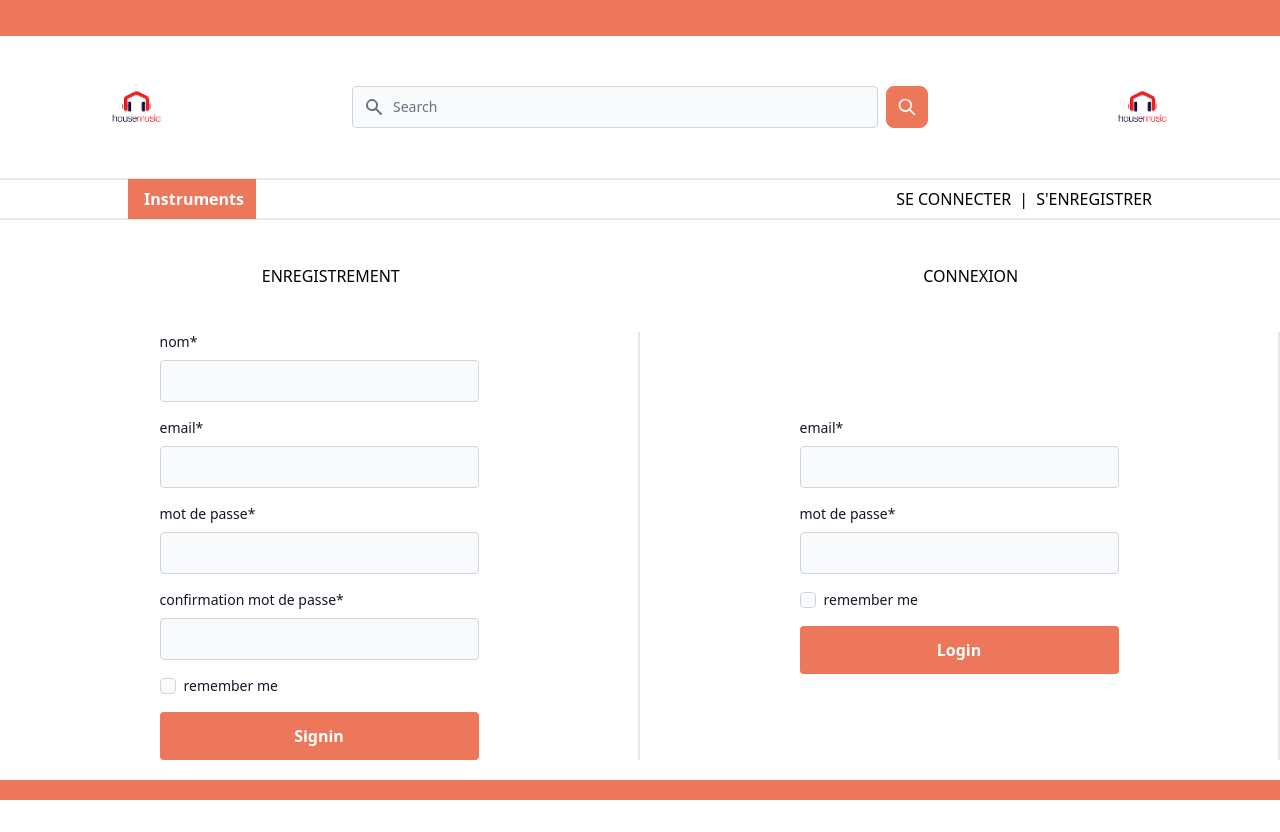
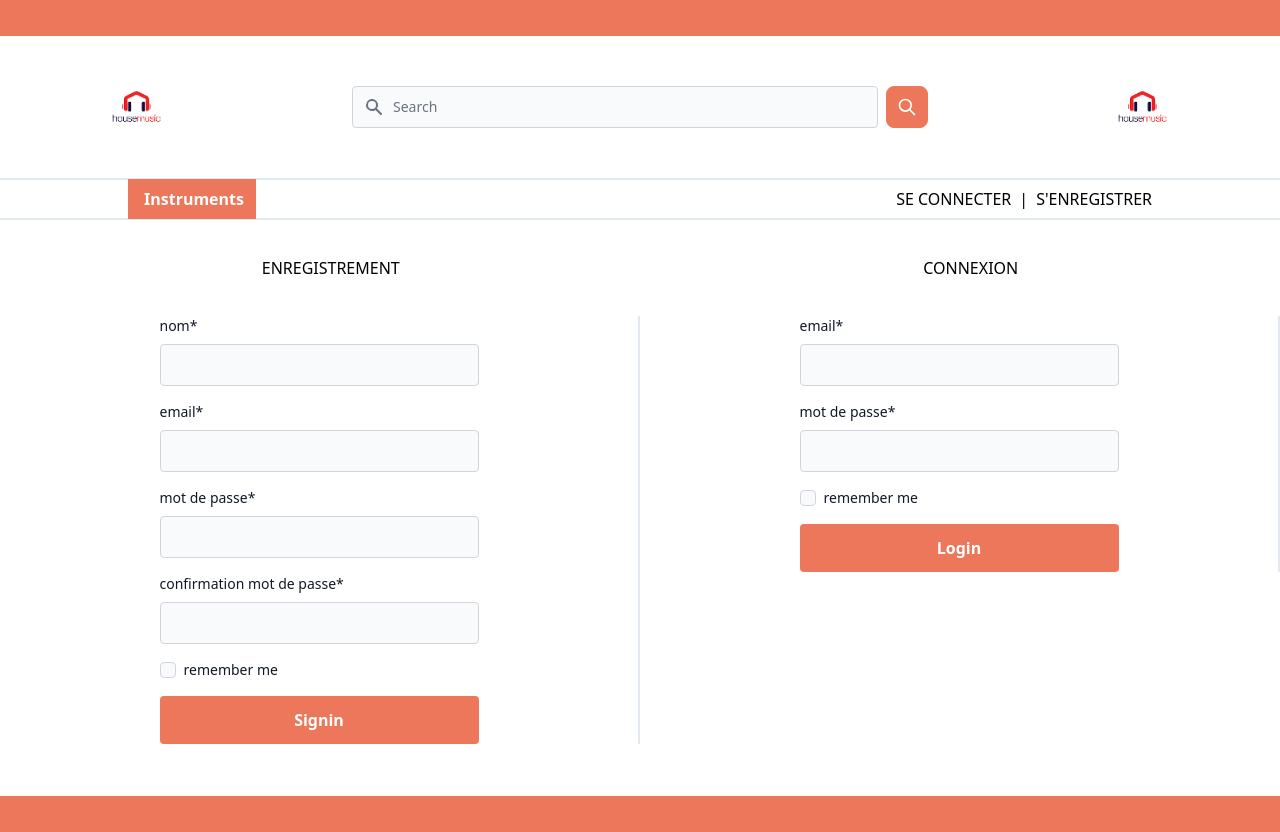
Before and after one commit to 01adrien/Play-my-house, a React (Vite) app in the folder frontend/: page /login in a window 1280 px wide. Before the commit the page ends 800 px from the top, so only its background shows below. Built offline with nearby package versions, Linux system fonts and the light colour scheme.

Commit message:
auth OK !!

```diff
--- a/frontend/src/components/Footer.js
+++ b/frontend/src/components/Footer.js
@@ -4,7 +4,7 @@ export default function Footer() {
   return (
     <div>
       <div>
-        <div className="w-full h-5 bg-main_color"></div>
+        <div className="w-full h-9 bg-main_color"></div>
       </div>
     </div>
   );
--- a/frontend/src/components/Layout.js
+++ b/frontend/src/components/Layout.js
@@ -1,13 +1,16 @@
 import React from "react";
 import Footer from "./Footer";
 import Header from "./Header";
+import CurrentUserContextprovider from "../context/CurrentUserContext";
 
 export default function Layout({ children }) {
   return (
-    <div className="flex flex-col h-screen justify-between">
-      <Header />
-      {children}
-      <Footer />
-    </div>
+    <CurrentUserContextprovider>
+      <div className="flex flex-col h-screen justify-between">
+        <Header />
+        {children}
+        <Footer />
+      </div>
+    </CurrentUserContextprovider>
   );
 }
--- /dev/null
+++ b/frontend/src/components/LoginErrors.js
@@ -0,0 +1,22 @@
+import React from "react";
+
+export default function LoginErrors({ errors }) {
+  const msg = {
+    password_err:
+      "Le mot de passe doit etre entre 6 et 20 characteres et contenir une majuscules et une minuscule",
+    name_err: "Le nom doit etre compose seulement de lettre",
+    passwordMatch_err: "Le mot de passe et sa confirmation sont differents",
+    email_err: "Email nom valide",
+    missing_err: "Formulaire incomplet",
+    user_exists_err: "Email existant",
+    login_err: "Email ou mot de passe non valide(s)",
+  };
+  const err = Object.keys(errors);
+  return (
+    <div className="flex justify-center w-[100%]">
+      <div className="text-[12px] h-7 text-main_color underline w-[80%] text-center mt-6">
+        {msg[err[0]]}
+      </div>
+    </div>
+  );
+}
--- a/frontend/src/components/LoginForm.js
+++ b/frontend/src/components/LoginForm.js
@@ -1,37 +1,64 @@
-import React, { useState, useEffect } from "react";
+import React, { useState, useEffect, useContext } from "react";
 import FormInput from "./input/FormInput";
 import BasicButton from "./button/BasicButton";
 import BasicCheckbox from "./checkbox/BasicCheckbox";
+import LoginErrors from "./LoginErrors";
+import { login } from "../api/auth";
+import { currentUserContext } from "../context/CurrentUserContext";
+import Spinner from "./Spinner";
 
 export default function LoginForm() {
+  const [loading, setLoading] = useState(false);
   const [credentialsErrors, setCredentialsErrors] = useState({});
   const [credentials, setCredentials] = useState({ password: "", email: "" });
-  function handleSubmit(e) {
+  const { setUserInfos } = useContext(currentUserContext);
+
+  async function handleSubmit(e) {
+    setLoading(true);
     e.preventDefault();
-    console.log(credentials);
+    const { password, email } = credentials;
+    if (true) {
+      await login({ email: email, password: password })
+        .then(({ data }) => {
+          console.log(data);
+          setUserInfos((infos) => {
+            return { ...infos, data };
+          });
+          if (!data.granted) setCredentialsErrors(data);
+        })
+        .then(() => setLoading(false))
+        .catch((e) => console.log(e));
+    }
   }
   return (
-    <div className="w-[50%] flex justify-center items-center border-r-2 border-slate-200">
-      <form className="w-[50%]" onSubmit={(e) => handleSubmit(e)}>
+    <div className="flex-col items-center justify-center w-[50%]">
+      <div className="w-[100%] flex items-center justify-center border-r-2 border-slate-200">
+        <form className="w-[50%] flex-col" onSubmit={(e) => handleSubmit(e)}>
           <FormInput
             name="email"
             type="email"
             id="email"
-          fn={(e) => setCredentials({ ...credentials, email: e.target.value })}
+            fn={(e) => {
+              setCredentialsErrors({});
+              setCredentials({ ...credentials, email: e.target.value });
+            }}
             value={credentials.email}
           />
           <FormInput
             name="mot de passe"
             type="password"
             id="password"
-          fn={(e) =>
-            setCredentials({ ...credentials, password: e.target.value })
-          }
+            fn={(e) => {
+              setCredentialsErrors({});
+              setCredentials({ ...credentials, password: e.target.value });
+            }}
             value={credentials.password}
           />
           <BasicCheckbox label="remember me" />
-        <BasicButton text="Login" type="submit" />
+          <BasicButton text={loading ? <Spinner /> : "Login"} type="submit" />
         </form>
+      </div>
+      {credentialsErrors && <LoginErrors errors={credentialsErrors} />}
     </div>
   );
 }
--- a/frontend/src/components/SignInForm.js
+++ b/frontend/src/components/SignInForm.js
@@ -1,64 +1,99 @@
-import React, { useState, useEffect } from "react";
+import React, { useState, useEffect, useContext } from "react";
 import FormInput from "./input/FormInput";
 import BasicCheckbox from "./checkbox/BasicCheckbox";
 import BasicButton from "./button/BasicButton";
-import { signin, getUsers } from "../api/auth";
-import { credentialsValidation } from "../utils";
+import { signin } from "../api/auth";
+import { credentialsValidation, isEqual } from "../utils";
+import LoginErrors from "./LoginErrors";
+import { currentUserContext } from "../context/CurrentUserContext";
+import Spinner from "./Spinner";
 
 export default function SignInForm() {
+  const [loading, setLoading] = useState(false);
   const [credentialsErrors, setCredentialsErrors] = useState({});
+  const { setUserInfos } = useContext(currentUserContext);
   const [credentials, setCredentials] = useState({
     password: "",
     email: "",
     name: "",
     passwordConfirm: "",
   });
+
   async function handleSubmit(e) {
+    setLoading(true);
     e.preventDefault();
-    delete credentials.passwordConfirm;
     setCredentialsErrors(credentialsValidation(credentials));
-    await signin(credentials)
-      .then(({ data }) => console.log(data))
+    const { password, passwordConfirm, name, email } = credentials;
+
+    if (!isEqual(password, passwordConfirm)) {
+      setCredentialsErrors({ passwordMatch_err: true });
+    }
+    const errors = Object.keys(credentialsErrors);
+    if (!errors.length) {
+      await signin({ email: email, password: password, name: name })
+        .then(({ data }) => {
+          console.log(data);
+          setUserInfos((infos) => {
+            return { ...infos, data };
+          });
+          if (!data.granted) setCredentialsErrors(data);
+        })
+        .then(() => setLoading(false))
         .catch((e) => console.log(e));
     }
+  }
   return (
-    <div className="w-[50%] flex items-center justify-center border-r-2 border-slate-200">
-      <form className="w-[50%]" onSubmit={(e) => handleSubmit(e)}>
+    <div className="flex-col items-center justify-center w-[50%]">
+      <div className="w-[100%] flex items-center justify-center border-r-2 border-slate-200">
+        <form className="w-[50%] flex-col" onSubmit={(e) => handleSubmit(e)}>
           <FormInput
             name="nom"
             type="text"
             id="name"
-          fn={(e) => setCredentials({ ...credentials, name: e.target.value })}
+            fn={(e) => {
+              setCredentials({ ...credentials, name: e.target.value });
+              setCredentialsErrors({});
+            }}
             value={credentials.name}
           />
           <FormInput
             name="email"
             type="email"
             id="email"
-          fn={(e) => setCredentials({ ...credentials, email: e.target.value })}
+            fn={(e) => {
+              setCredentialsErrors({});
+              setCredentials({ ...credentials, email: e.target.value });
+            }}
             value={credentials.email}
           />
           <FormInput
             name="mot de passe"
             type="password"
             id="password"
-          fn={(e) =>
-            setCredentials({ ...credentials, password: e.target.value })
-          }
+            fn={(e) => {
+              setCredentialsErrors({});
+              setCredentials({ ...credentials, password: e.target.value });
+            }}
             value={credentials.password}
           />
           <FormInput
             name="confirmation mot de passe"
             type="password"
             id="password-confirm"
-          fn={(e) =>
-            setCredentials({ ...credentials, passwordConfirm: e.target.value })
-          }
+            fn={(e) => {
+              setCredentialsErrors({});
+              setCredentials({
+                ...credentials,
+                passwordConfirm: e.target.value,
+              });
+            }}
             value={credentials.passwordConfirm}
           />
           <BasicCheckbox label="remember me" />
-        <BasicButton text="Signin" type="submit" />
+          <BasicButton text={loading ? <Spinner /> : "Signin"} type="submit" />
         </form>
+      </div>
+      {credentialsErrors && <LoginErrors errors={credentialsErrors} />}
     </div>
   );
 }
--- /dev/null
+++ b/frontend/src/components/Spinner.js
@@ -0,0 +1,25 @@
+import React from "react";
+
+export default function Spinner() {
+  return (
+    <div role="status">
+      <svg
+        aria-hidden="true"
+        className="mr-2 w-6 h-6 text-gray-200 animate-spin dark:text-gray-600 fill-blue-600"
+        viewBox="0 0 100 101"
+        fill="none"
+        xmlns="http://www.w3.org/2000/svg"
+      >
+        <path
+          d="M100 50.5908C100 78.2051 77.6142 100.591 50 100.591C22.3858 100.591 0 78.2051 0 50.5908C0 22.9766 22.3858 0.59082 50 0.59082C77.6142 0.59082 100 22.9766 100 50.5908ZM9.08144 50.5908C9.08144 73.1895 27.4013 91.5094 50 91.5094C72.5987 91.5094 90.9186 73.1895 90.9186 50.5908C90.9186 27.9921 72.5987 9.67226 50 9.67226C27.4013 9.67226 9.08144 27.9921 9.08144 50.5908Z"
+          fill="currentColor"
+        />
+        <path
+          d="M93.9676 39.0409C96.393 38.4038 97.8624 35.9116 97.0079 33.5539C95.2932 28.8227 92.871 24.3692 89.8167 20.348C85.8452 15.1192 80.8826 10.7238 75.2124 7.41289C69.5422 4.10194 63.2754 1.94025 56.7698 1.05124C51.7666 0.367541 46.6976 0.446843 41.7345 1.27873C39.2613 1.69328 37.813 4.19778 38.4501 6.62326C39.0873 9.04874 41.5694 10.4717 44.0505 10.1071C47.8511 9.54855 51.7191 9.52689 55.5402 10.0491C60.8642 10.7766 65.9928 12.5457 70.6331 15.2552C75.2735 17.9648 79.3347 21.5619 82.5849 25.841C84.9175 28.9121 86.7997 32.2913 88.1811 35.8758C89.083 38.2158 91.5421 39.6781 93.9676 39.0409Z"
+          fill="currentFill"
+        />
+      </svg>
+      {/* <span className="sr-only">Loading...</span> */}
+    </div>
+  );
+}
--- a/frontend/src/components/button/BasicButton.js
+++ b/frontend/src/components/button/BasicButton.js
@@ -4,7 +4,7 @@ export default function BasicButton({ text, type }) {
   return (
     <button
       type={type}
-      className="text-white bg-main_color w-[100%] hover:bg-main_color_hover focus:outline-none font-bold rounded px-5 py-3 text-center"
+      className="text-white flex justify-center items-center bg-main_color w-[100%] h-12 hover:bg-main_color_hover focus:outline-none font-bold rounded px-5 py-3 text-center"
     >
       {text}
     </button>
--- a/frontend/src/components/input/FormInput.js
+++ b/frontend/src/components/input/FormInput.js
@@ -14,7 +14,7 @@ export default function FormInput({ name, type, id, fn, value }) {
         id={id}
         className="bg-gray-50 border border-gray-300 text-gray-900 text-sm rounded block w-full p-2.5"
         placeholder=""
-        required=""
+        required
         onChange={(e) => fn(e)}
         value={value}
       />
--- /dev/null
+++ b/frontend/src/context/CurrentUserContext.js
@@ -0,0 +1,12 @@
+import React, { createContext, useState } from "react";
+
+export const currentUserContext = createContext();
+
+export default function CurrentUserContextprovider({ children }) {
+  const [userInfos, setUserInfos] = useState({ name: "test" });
+  return (
+    <currentUserContext.Provider value={{ userInfos, setUserInfos }}>
+      {children}
+    </currentUserContext.Provider>
+  );
+}
--- a/frontend/src/pages/Login.js
+++ b/frontend/src/pages/Login.js
@@ -7,11 +7,11 @@ export default function Login() {
   return (
     <Layout>
       <div className="w-full h-[80vh]">
-        <div className="w-full h-28 items-center flex justify-around">
+        <div className="w-full h-24 items-center flex justify-around">
           <p>ENREGISTREMENT</p>
           <p>CONNEXION</p>
         </div>
-        <div className="w-[100vw] mb-auto flex space-around">
+        <div className="w-[100vw] mb-auto h-[60%] flex space-around">
           <SignInForm />
           <LoginForm />
         </div>
```
Also changed, not shown: frontend/src/api/auth.js (+5 -2 lines), frontend/src/utils/index.js (+7 -5 lines). Lines whose indentation alone changed are shown as unchanged.
